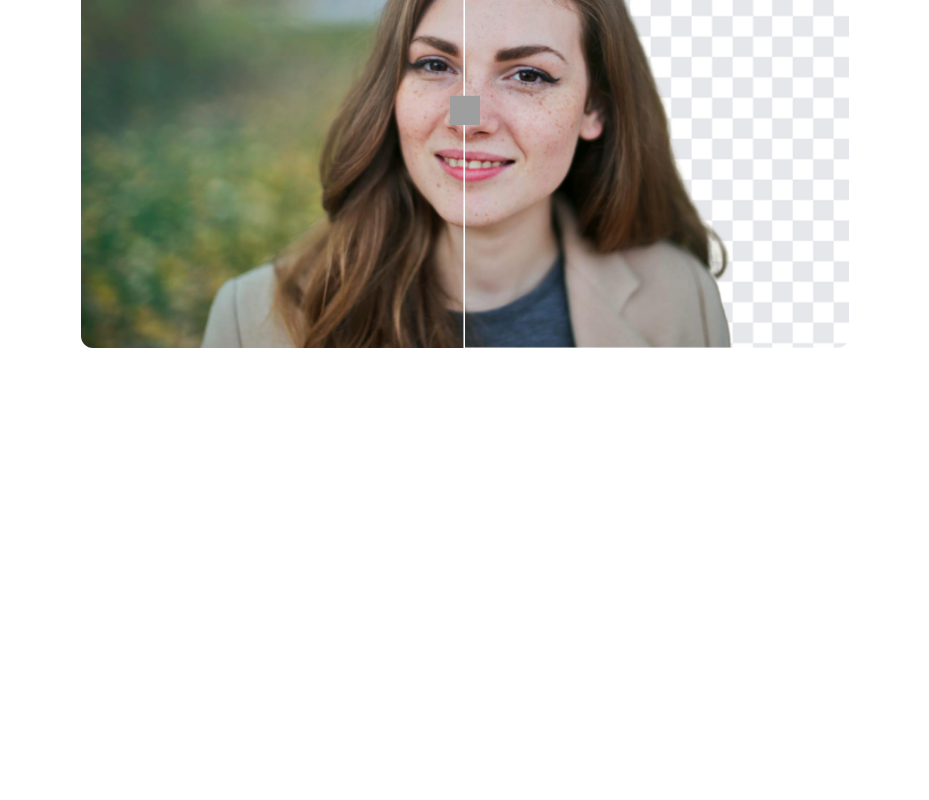
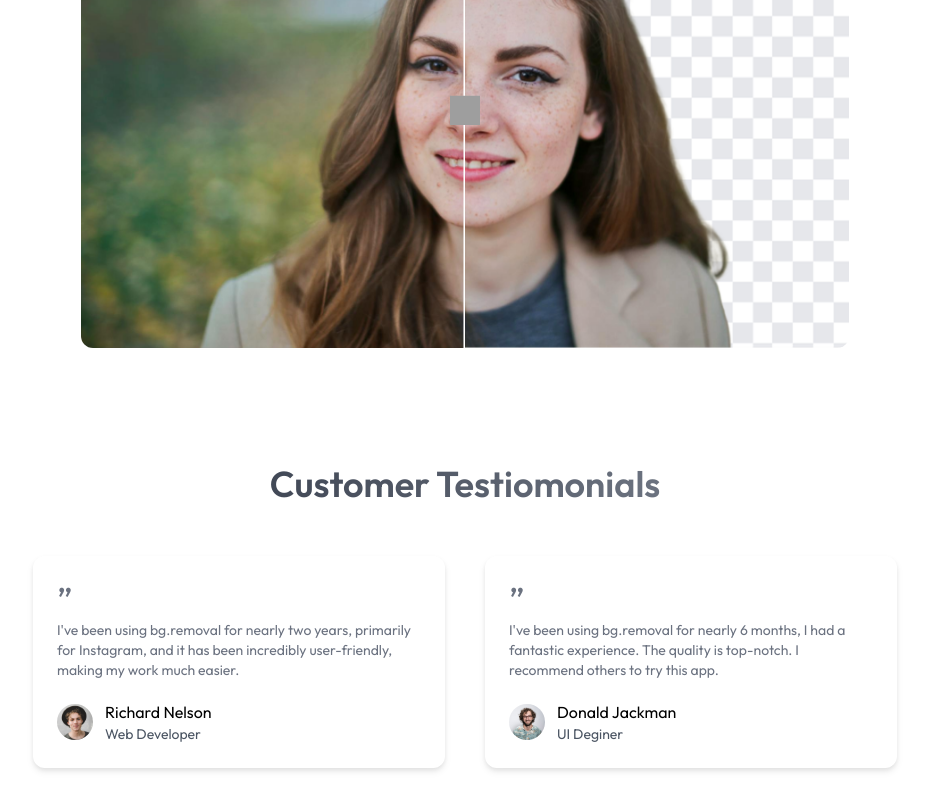
Before and after one commit to waizin28/Bg-removal, a React (Vite) app in the folder client/: page / in a window 1280 px wide. Shown: the part 1791-2591 px from the top of the page, without its empty margins (175-1104 px from the left). Before the commit the page ends 2219 px from the top, so only its background shows below. Built offline with nearby package versions, Linux system fonts and the light colour scheme.

Commit message:
finished testimonial comp

```diff
--- /dev/null
+++ b/client/src/components/Testimonials.jsx
@@ -0,0 +1,38 @@
+import React from 'react';
+import { testimonialsData } from '../assets/assets';
+
+const Testimonials = () => {
+  return (
+    <div>
+      {/* Title */}
+      <h1 className='text-center text-2xl md:text-3xl lg:text-4xl mt-4 font-semibold bg-gradient-to-r from-gray-900 to-gray-400 bg-clip-text text-transparent py-5'>
+        Customer Testiomonials
+      </h1>
+
+      <div className='grid gird-cols-1 md:grid-cols-2 gap-10 max-w-4xl mx-auto px-4 py-8 '>
+        {testimonialsData.map((testimonial, index) => (
+          <div
+            className='bg-white rounded-xl p-6 drop-shadow-md max-w-lg m-auto hover:scale-105 transition-all duration-500'
+            key={index}
+          >
+            <p className='text-4xl text-gray-500'>”</p>
+            <p className='text-sm text-gray-500'>{testimonial.text}</p>
+            <div className='flex items-center gap-3 mt-5'>
+              <img
+                className='w-9 rounded-full'
+                src={testimonial.image}
+                alt=''
+              />
+              <div>
+                <p>{testimonial.author}</p>
+                <p className='text-sm text-gray-600'>{testimonial.jobTitle}</p>
+              </div>
+            </div>
+          </div>
+        ))}
+      </div>
+    </div>
+  );
+};
+
+export default Testimonials;
--- a/client/src/index.css
+++ b/client/src/index.css
@@ -1,6 +1,12 @@
+@import url('https://fonts.googleapis.com/css2?family=Outfit:wght@100..900&family=Prata&display=swap');
+
 @tailwind base;
 @tailwind components;
 @tailwind utilities;
+
+* {
+  font-family: Outfit;
+}
 
 .slider {
   -webkit-appearance: none;
--- a/client/src/pages/Home.jsx
+++ b/client/src/pages/Home.jsx
@@ -2,6 +2,7 @@
 import Header from '../components/Header';
 import Steps from '../components/Steps';
 import BgSlider from '../components/BgSlider';
+import Testimonials from '../components/Testimonials';
 
 const Home = () => {
   return (
@@ -9,6 +10,7 @@
       <Header />
       <Steps />
       <BgSlider />
+      <Testimonials />
     </div>
   );
 };
```
